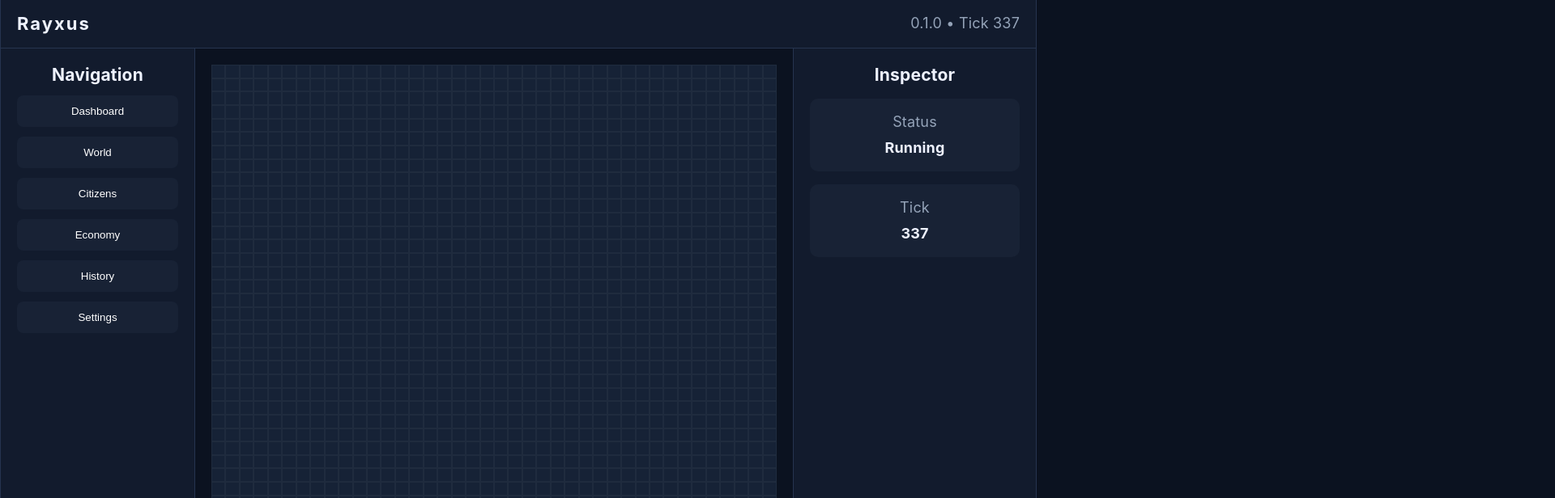
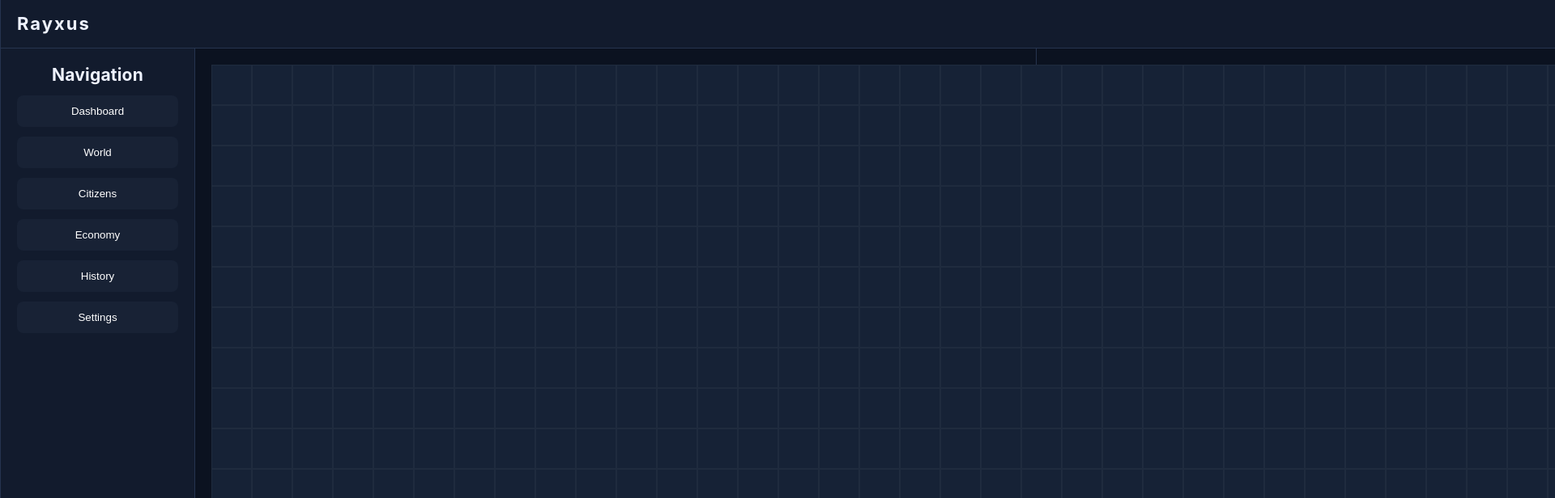
Before and after one commit to ruemugeo/rayxus, a React (Vite) app in the folder apps/web/: page / in a window 1280 px wide. Shown: the top 616 px of the page at 81% size, 1920 px wide, since content can reach past the window. Built offline with nearby package versions, Linux system fonts and the light colour scheme.

Commit message:
feat: implement camera controls

```diff
--- a/apps/web/src/App.tsx
+++ b/apps/web/src/App.tsx
@@ -3,7 +3,7 @@ import { useEffect, useState } from "react";
 import "./App.css";
 
 import { Engine, ENGINE } from "./engine";
-import Grid from "./renderer/Grid";
+import Camera from "./renderer/Camera";
 
 const engine = new Engine();
 
@@ -46,7 +46,7 @@ export default function App() {
         </aside>
 
         <main className="viewport">
-          <Grid />
+          <Camera />
         </main>
 
         <aside className="inspector">
--- /dev/null
+++ b/apps/web/src/renderer/Camera.tsx
@@ -0,0 +1,78 @@
+import { useRef, useState } from "react";
+import Grid from "./Grid";
+
+export default function Camera() {
+  const [scale, setScale] = useState(1);
+  const [offset, setOffset] = useState({ x: 0, y: 0 });
+
+  const dragging = useRef(false);
+  const last = useRef({ x: 0, y: 0 });
+
+  function wheel(e: React.WheelEvent) {
+    e.preventDefault();
+
+    setScale((s) => {
+      const next = s - e.deltaY * 0.001;
+      return Math.min(5, Math.max(0.3, next));
+    });
+  }
+
+  function down(e: React.MouseEvent) {
+    if (e.button !== 1) return;
+
+    dragging.current = true;
+
+    last.current = {
+      x: e.clientX,
+      y: e.clientY
+    };
+  }
+
+  function up() {
+    dragging.current = false;
+  }
+
+  function move(e: React.MouseEvent) {
+    if (!dragging.current) return;
+
+    const dx = e.clientX - last.current.x;
+    const dy = e.clientY - last.current.y;
+
+    last.current = {
+      x: e.clientX,
+      y: e.clientY
+    };
+
+    setOffset((o) => ({
+      x: o.x + dx,
+      y: o.y + dy
+    }));
+  }
+
+  return (
+    <div
+      style={{
+        width: "100%",
+        height: "100%",
+        overflow: "hidden",
+        cursor: dragging.current ? "grabbing" : "grab"
+      }}
+      onWheel={wheel}
+      onMouseDown={down}
+      onMouseMove={move}
+      onMouseUp={up}
+      onMouseLeave={up}
+    >
+      <div
+        style={{
+          width: "100%",
+          height: "100%",
+          transform: `translate(${offset.x}px, ${offset.y}px) scale(${scale})`,
+          transformOrigin: "center center"
+        }}
+      >
+        <Grid />
+      </div>
+    </div>
+  );
+}
--- a/apps/web/src/renderer/Grid.css
+++ b/apps/web/src/renderer/Grid.css
@@ -1,6 +1,6 @@
 .grid{
-    width:100%;
-    height:100%;
+    width:2000px;
+    height:2000px;
 
     display:grid;
 
```
